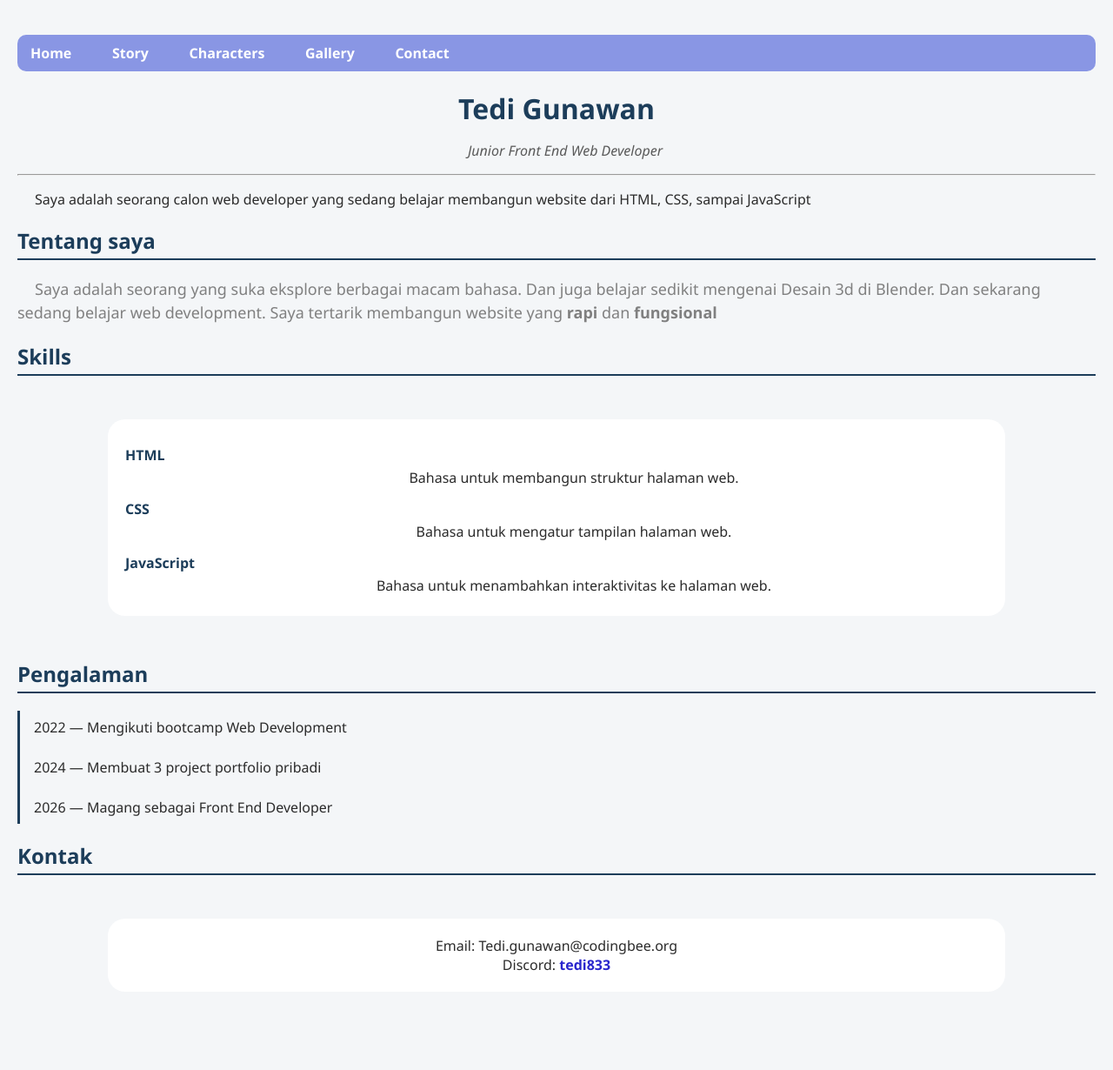
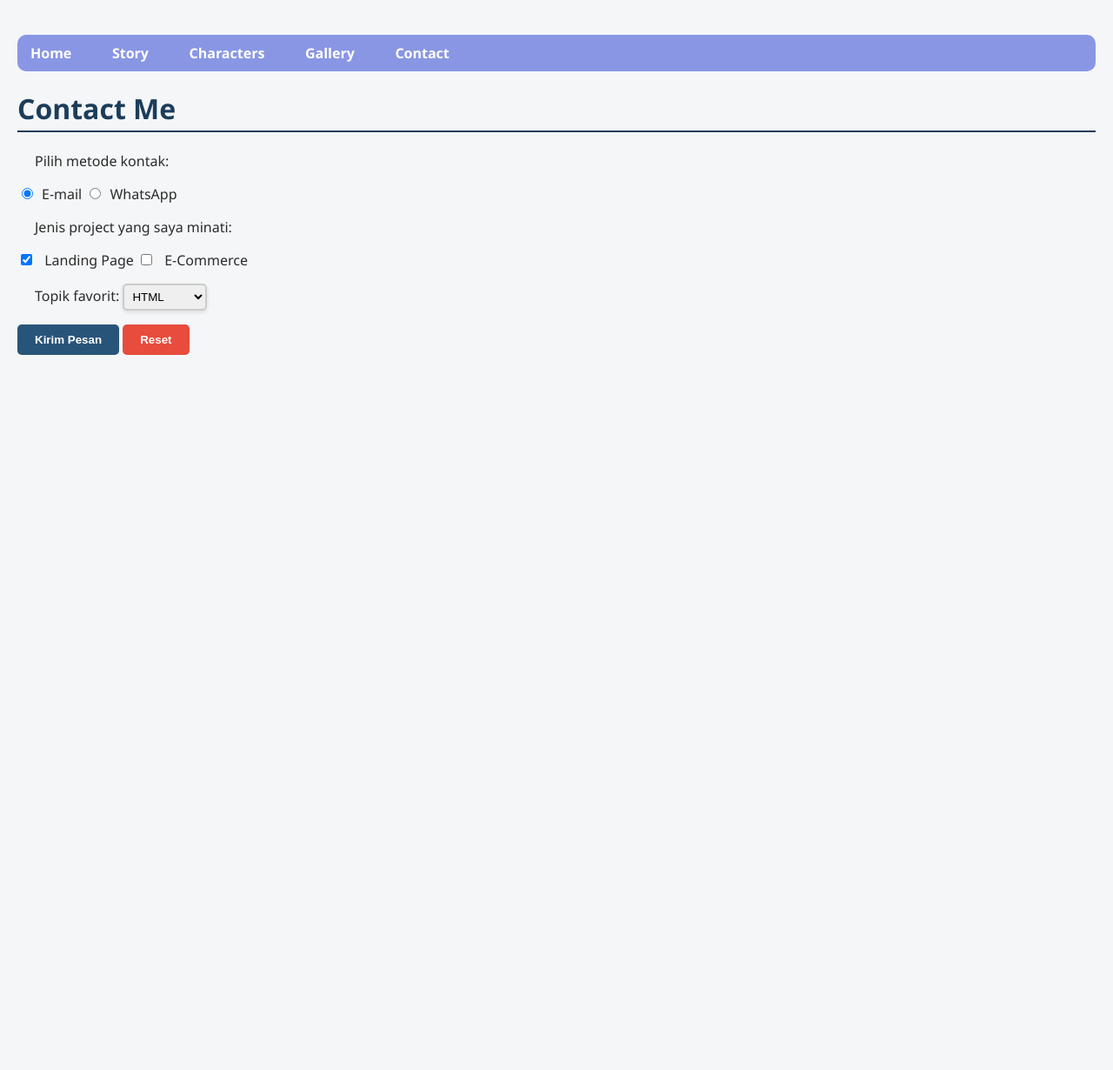
Before and after one commit to tgunawan/WebDev, a PHP site: page /Materi/Materi4.html in a window 1280 px wide. Shown: the whole page at 87% size. After the commit the page ends 408 px from the top, so only its background shows below. Run offline with PHP 8.4, Linux system fonts and the light colour scheme.

Commit message:
Materi 4 Finish

```diff
--- a/Materi/Materi3.html
+++ b/Materi/Materi3.html
@@ -109,7 +109,7 @@ dd = Description Details. = penjelasan
     <dd>Bahasa untuk mengatur tampilan halaman web.</dd>
 </dl>
 
-NAVBAR
+NAVBAR CSS
 
 
 
--- a/Materi/Materi4.html
+++ b/Materi/Materi4.html
@@ -3,7 +3,7 @@
 <head>
     <meta charset="UTF-8">
     <meta name="viewport" content="width=device-width, initial-scale=1.0">
-    <title>Portofolio saya 3</title>
+    <title>Portofolio saya 4</title>
     <!-- <style>
         h1{
             color: #ce6464;
@@ -35,49 +35,71 @@
         </ul>
     </nav>
 
-    <h1 id="main-title">Tedi Gunawan</h1> <!-- inline style -->
-    <p class="subtitle"><em>Junior Front End Web Developer</em></p>
-    <hr>
-    <p>Saya adalah seorang calon web developer yang sedang belajar membangun website dari HTML, CSS, sampai JavaScript </p>
+    <h1 class="section-title" id="contact">Contact Me</h1>
 
-    <h2 class="section-title">Tentang saya</h2>
-    <p class="description">Saya adalah seorang yang suka eksplore berbagai macam bahasa. Dan juga belajar sedikit mengenai Desain 3d di Blender.
-    Dan sekarang sedang belajar web development.
-        Saya tertarik membangun website yang <strong>rapi</strong> dan
-        <strong>fungsional</strong>
-    </p>
 
-    <h2 class="section-title">Skills</h2>
-    <!-- <ul class="skill-list">
-        <li>HTML5</li>
-        <li>CSS3</li>
-        <li>JavaScript (basic)</li>
-        <li>Git & GitHub</li>
-    </ul> -->
-    <dl class="card">
-    <dt>HTML</dt>
-    <dd>Bahasa untuk membangun struktur halaman web.</dd>
-    <dt>CSS</dt>
-    <dd>Bahasa untuk mengatur tampilan halaman web.</dd>
-    <dt>JavaScript</dt>
-    <dd>Bahasa untuk menambahkan interaktivitas ke halaman web.</dd>
-</dl>
 
-    <h2 class="section-title">Pengalaman</h2>
-    <ol class="timeline">
-        <li>2022 — Mengikuti bootcamp Web Development</li>
-        <li>2024 — Membuat 3 project portfolio pribadi</li>
-        <li>2026 — Magang sebagai Front End Developer</li>
-    </ol>
+    <form>
+        <p>Pilih metode kontak: </p>
+        <label><input type="radio" name="contact" value="email" checked>E-mail</label>
+        <label><input type="radio" name="contact" value="wa">WhatsApp</label>
 
-    <h2 class="section-title">Kontak</h2>
-    <div class="card">
-        Email: Tedi.gunawan@codingbee.org <br>
-        Discord: <a href="https://discord.com/users/1529045655304278058">tedi833</a>
-    </div>
+        <p>Jenis project yang saya minati:</p>
+        <label><input type="checkbox" name="interest" value="landing" checked> Landing Page</label>
+        <label><input type="checkbox" name="interest" value="ecommerce"> E-Commerce</label>
+
+        <p>
+            <label for="topik">Topik favorit:</label>
+            <select id="topik" name="topik">
+                <option value="html">HTML</option>
+                <option value="css">CSS</option>
+                <option value="js">JavaScript</option>
+            </select>
+        </p>
+
+        <button type="button" class="btn-primary">Kirim Pesan</button>
+        <button type="reset" class="btn-reset">Reset</button>
+
+    </form>
+
+
 </body>
 </html>
-<!--
+<!--  Form & Button Style
+Button bisa tanpa form
+Button type nya: button, submit, reset
+- button untuk hanya tombol yang menjalankan Js, tanpa kirim form, lebih buka modal, preview, tambah item dan interaksi ui.
+- reset untuk kembalikan form ke kondisi awal
+- submit untuk kirim data form, tanpa di set browser default baca submit
 
+Input untuk menyimpan data yang bisa di simpan
+Input type : radio, checkbox
+- radio : jika user hanya pilih satu
+- checkbox : user dapat memilih lebih dari 1 opsi
+ - name : untuk mengelompokkan pilihan, wajib ada untuk elemen apapun yang akan mengirim data ke server (input,select,textarea) dapat di katakan di HTML mirip dengan nama variable yang di kirim ke server
+  -id="nama" → dipakai HTML/CSS/JavaScript.
+  -name="nama" → dipakai saat submit form.
+ - value : nilai yang di kirim saat input di pilih
+ - checked : menjadikan pilihan default
+- label -> dapat di pakai untuk mengurung input agar lebih rapih dan dapat membuat text dalam label terklik juga
+    - jika dalam 1 elemen p sebelum select ada for artinya saat label di klik dapat otomatis fokus pada dropdown select
+
+Select di gunakan untuk dropdown menu
+sama seperti input dimana ada name, value, sedangkan checked menjadi selected untuk default
+- untuk membuat placeholder pakai disabled selected yang biasanya dengan value kosong / "", disabled membuat pilihan ini tidak dapat di pilih hanya di tampilkan untuk awal
+- option pilihan pada select
+
+tombol / link CTA (Call To Action) adalah elemen pada website, iklan, email, atau aplikasi yang bertujuan mengajak pengguna melakukan tindakan tertentu.
+harus singkat,jelas, dan mengandung aksi
+Daftar Sekarang
+Mulai Gratis
+Download Ebook
+Coba Demo
+Hubungi Kami
+
+biasanya CTA adalah tujuan dari web tersebut
+CTA Primer vs Sekunder
+- Aksi utama yang paling diinginkan. = Daftar Sekarang
+- Pilihan alternatif= Lihat kurikulum
 
 -->
--- a/Materi/contohStyle.css
+++ b/Materi/contohStyle.css
@@ -70,7 +70,7 @@ dd {
     line-height: 30px;
 }
 
-
+/* ==================================== */
 /* Materi 3 Style List */
 .skill-list {
     list-style-type: square;   /* disc, circle, square, none */
@@ -125,4 +125,45 @@ nav a:hover {
     color: rgb(137, 150, 228);
 }
 
+/* ==================================== */
 /* Materi 4 */
+
+.btn-primary {
+    font-weight: bold;
+    background-color: rgb(41, 84, 121);
+    color: white;
+    padding: 10px 20px;
+    border: none;
+    border-radius: 5px;
+    cursor: pointer;
+}
+.btn-primary:hover {
+    background-color: #16324a;
+}
+
+.btn-reset {
+    font-weight: bold;
+    background-color: #e74c3c;
+    color: white;
+    padding: 10px 20px;
+    border: none;
+    border-radius: 5px;
+    cursor: pointer;
+}
+.btn-reset:hover {
+    background-color: #93291d;
+}
+
+input[type="radio"],input[type="checkbox"] {
+    margin-right: 10px;
+}
+
+select {
+    padding: 5px;
+    border-radius: 5px;
+    border: 2px solid #ccc;
+    box-shadow: 0 2px 5px rgba(0, 0, 0, 0.1);
+}
+
+/* ==================================== */
+/* Materi 5 */
```
